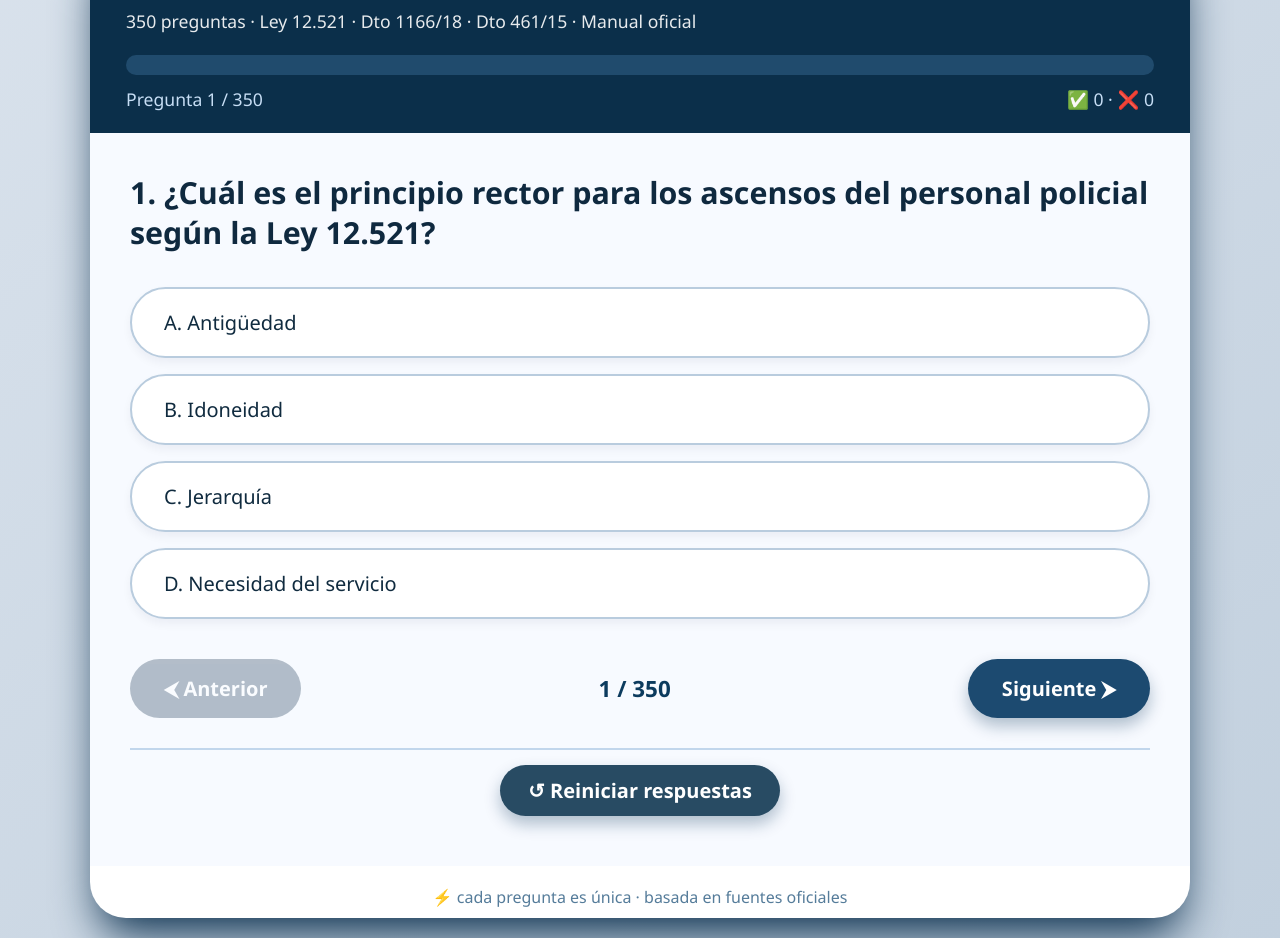
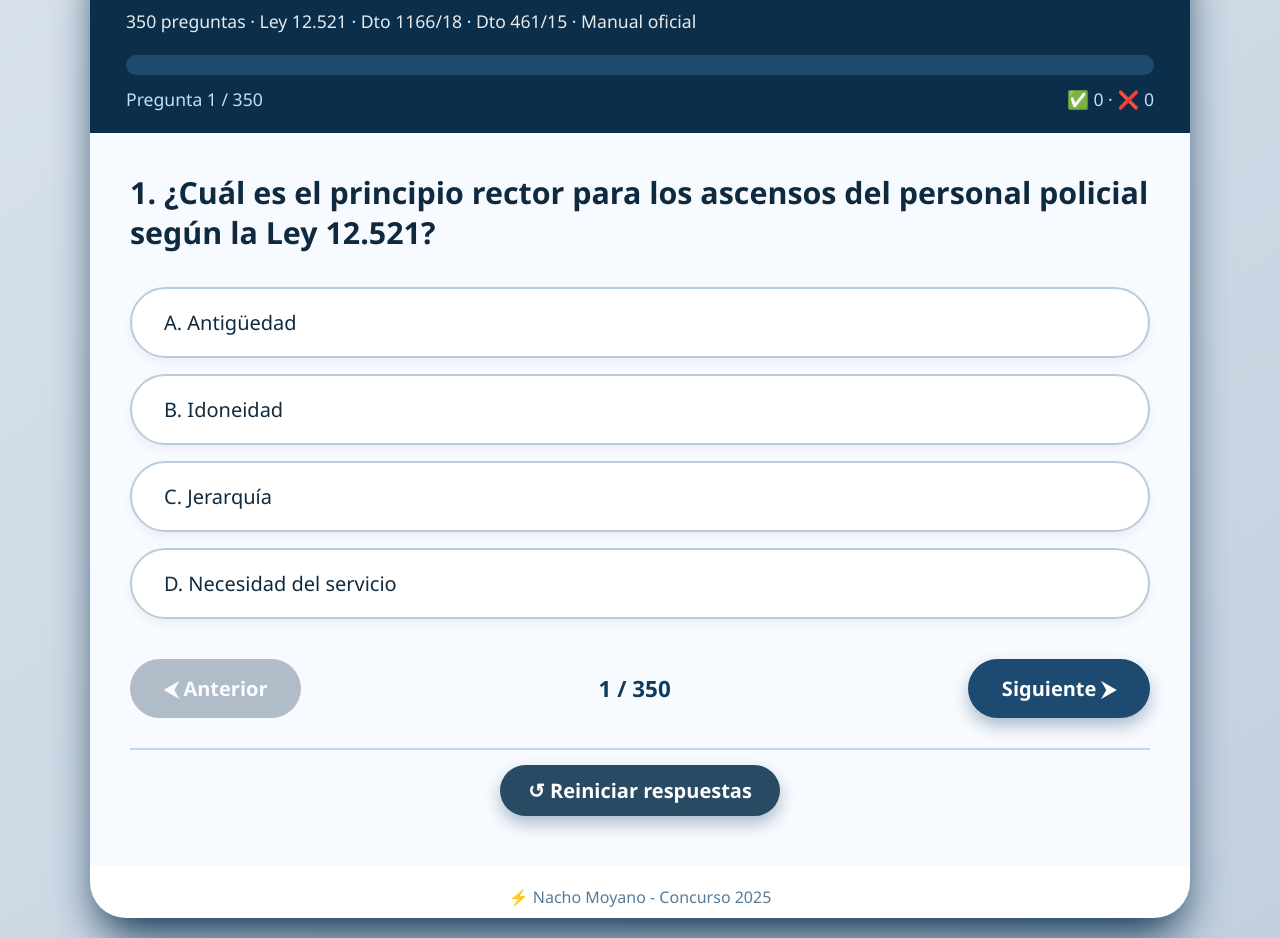
Before and after one commit to nachomoyano621/concurso2025, a plain HTML site: page index.html in a window 1280 px wide. Shown: the part 99-1037 px from the top of the page. Drawn offline with Linux system fonts and the light colour scheme.

Commit message:
se cambia el footer

```diff
--- a/index.html
+++ b/index.html
@@ -3,7 +3,7 @@
 <head>
     <meta charset="UTF-8">
     <meta name="viewport" content="width=device-width, initial-scale=1.0">
-    <title>📋 CUESTIONARIO ASCENSOS POLICIALES 2025</title>
+    <title>📋 CUESTIONARIO ASCENSO POLICIAL 2025</title>
     <style>
         * {
             box-sizing: border-box;
@@ -216,21 +216,15 @@
         <!-- acá se inyecta la pregunta actual -->
     </div>
     <div class="pie">
-        ⚡ cada pregunta es única · basada en fuentes oficiales
+        ⚡ Nacho Moyano - Concurso 2025
     </div>
 </div>
 <script>
 (function() {
-    // ------------------------------------------------------------
-    // ACÁ VAS A PEGAR CADA BLOQUE DE 30 PREGUNTAS
-    // (los bloques que te iré dando)
+
     // ------------------------------------------------------------
     const preguntas = [];
 
-    // ========== PEGÁ CADA BLOQUE DE PREGUNTAS A CONTINUACIÓN ==========
-    // (después de pegar cada bloque, guardás el archivo y lo abrís en el navegador)
-
-    // A PARTIR DE ACÁ VAN LAS PREGUNTAS...
     // ========== BLOQUE 1: PREGUNTAS 1-30 (Ley 12.521) ==========
     preguntas.push({ id:1,  tipo:"mc", pregunta:"¿Cuál es el principio rector para los ascensos del personal policial según la Ley 12.521?", opciones:["Antigüedad","Idoneidad","Jerarquía","Necesidad del servicio"], correcta:1, exp:"Art. 73: 'Los ascensos del personal policial se regirán por el principio constitucional de idoneidad'." });
     preguntas.push({ id:2,  tipo:"mc", pregunta:"Según el art. 4 de la Ley 12.521, ¿qué grados integran el agrupamiento 'funcionarios de coordinación'?", opciones:["Suboficial y Oficial","Inspector y Subcomisario","Comisario y Comisario Supervisor","Subdirector y Director"], correcta:1, exp:"Art. 4: Funcionarios de coordinación: inspector y subcomisario." });
```
